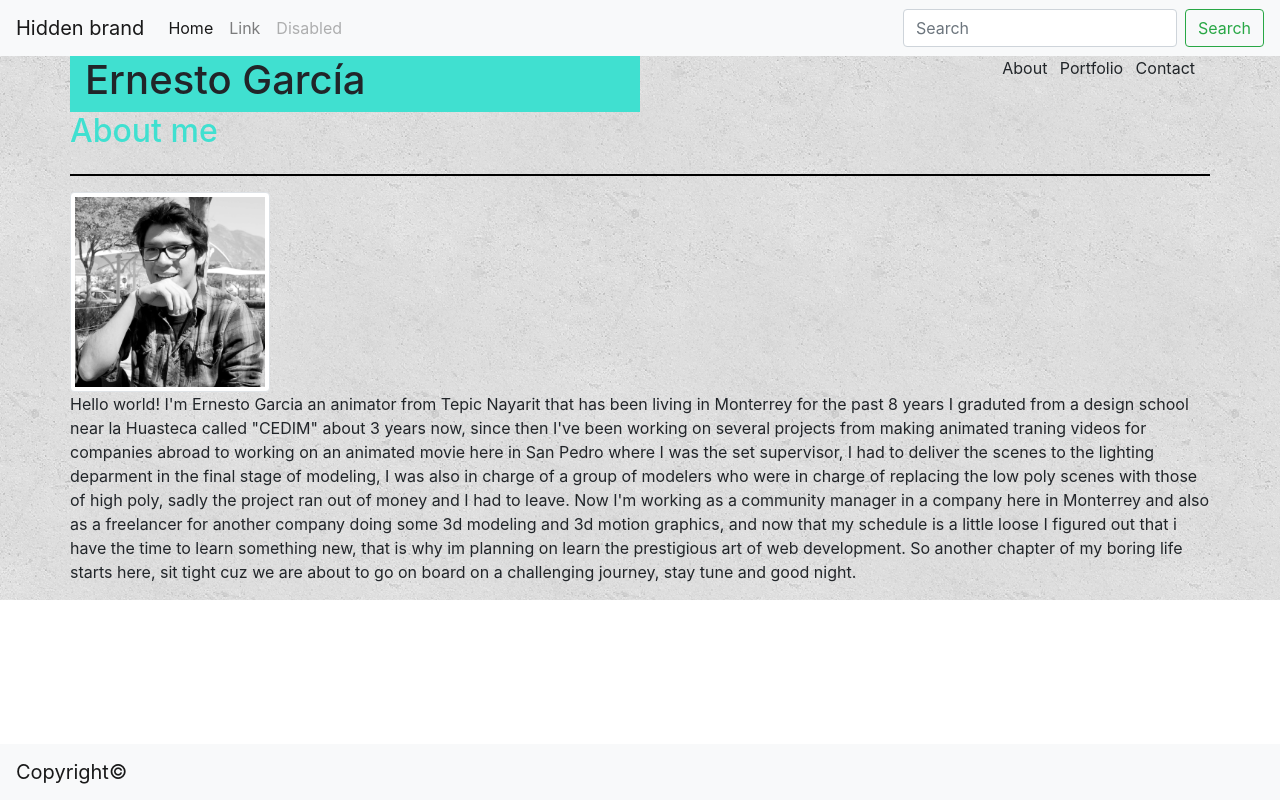
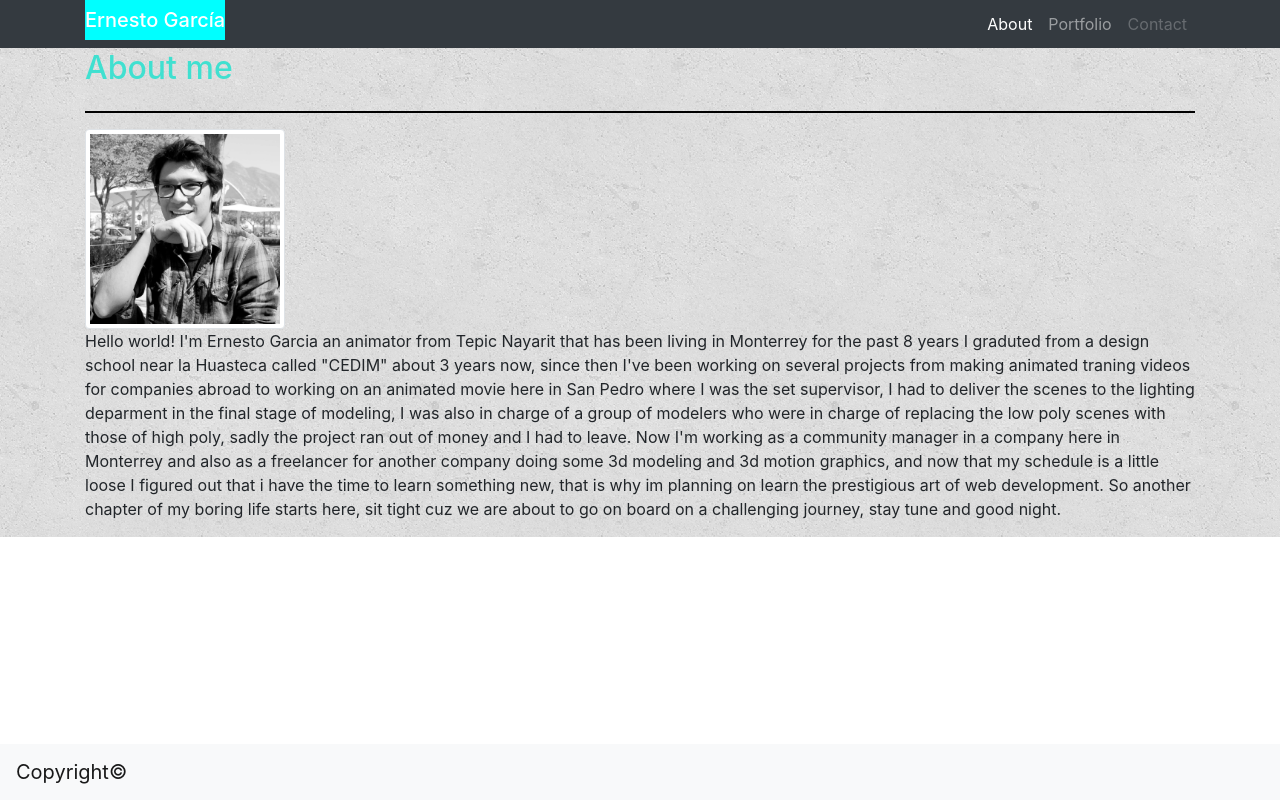
Before and after one commit to ErnestGR/Bootstrap-Portfolio, a plain HTML site: page index.html in a window 1280 px wide. Drawn offline with nearby package versions, Linux system fonts and the light colour scheme; files whose address does not match are found by name.

Commit message:
upload03

```diff
--- a/index.html
+++ b/index.html
@@ -1,32 +1,38 @@
 <!DOCTYPE html>
 <html lang="en-us">
+
 <head>
   <meta charset="UTF-8">
-<link rel="stylesheet" href="https://stackpath.bootstrapcdn.com/bootstrap/4.1.3/css/bootstrap.min.css" integrity="sha384-MCw98/SFnGE8fJT3GXwEOngsV7Zt27NXFoaoApmYm81iuXoPkFOJwJ8ERdknLPMO" crossorigin="anonymous">
+  <link rel="stylesheet" href="https://stackpath.bootstrapcdn.com/bootstrap/4.1.3/css/bootstrap.min.css" integrity="sha384-MCw98/SFnGE8fJT3GXwEOngsV7Zt27NXFoaoApmYm81iuXoPkFOJwJ8ERdknLPMO"
+    crossorigin="anonymous">
   <title>About</title>
 </head>
+
 <body>
-        <nav class="navbar navbar-expand-lg navbar-light bg-light">
-                <button class="navbar-toggler" type="button" data-toggle="collapse" data-target="#navbarTogglerDemo01" aria-controls="navbarTogglerDemo01" aria-expanded="false" aria-label="Toggle navigation">
+
+  <nav class="navbar navbar-expand-lg navbar-dark bg-dark" style="padding: 0">
+    <div class="container">
+    <button class="navbar-toggler" type="button" data-toggle="collapse" data-target="#navbarTogglerDemo01"
+      aria-controls="navbarTogglerDemo01" aria-expanded="false" aria-label="Toggle navigation">
       <span class="navbar-toggler-icon"></span>
     </button>
+
+
       <div class="collapse navbar-collapse" id="navbarTogglerDemo01">
-                  <a class="navbar-brand" href="#">Hidden brand</a>
-                  <ul class="navbar-nav mr-auto mt-2 mt-lg-0">
+        <h1 class="navbar-brand mr-auto" style="background-color: aqua">Ernesto García</h1>
+
+        <ul class="navbar-nav mt-2 mt-lg-0">
           <li class="nav-item active">
-                      <a class="nav-link" href="#">Home <span class="sr-only">(current)</span></a>
+            <a class="nav-link" href="#">About <span class="sr-only">(current)</span></a>
           </li>
           <li class="nav-item">
-                      <a class="nav-link" href="#">Link</a>
+            <a class="nav-link" href="#">Portfolio</a>
           </li>
           <li class="nav-item">
-                      <a class="nav-link disabled" href="#">Disabled</a>
+            <a class="nav-link disabled" href="#">Contact</a>
           </li>
         </ul>
-                  <form class="form-inline my-2 my-lg-0">
-                    <input class="form-control mr-sm-2" type="search" placeholder="Search" aria-label="Search">
-                    <button class="btn btn-outline-success my-2 my-sm-0" type="submit">Search</button>
-                  </form>
+      </div>
     </div>
   </nav>
 
@@ -34,17 +40,6 @@
   <div class="view" style="background-image: url('vintage-concrete.jpg'); background-repeat: repeat; background-position: top left;">
 
   <div class="container">
-                <div class="row">
-                <div class="col-sm-6" style="background-color: turquoise;">
-                    <h1>Ernesto García</h1>
-                </div>
-                <div class="col-sm-6 text-right">
-                <ul class="list-inline">
-                    <li class="list-inline-item">About</li>
-                    <li class="list-inline-item">Portfolio</li>
-                    <li class="list-inline-item">Contact</li>
-                </ul>
-                </div>
     <div class="row">
       <div class="col-sm-12">
       </div>
@@ -63,12 +58,21 @@
         </picture>
         <div class="row">
           <div class="col-sm-12">
-                        <p>Hello world! I'm Ernesto Garcia an animator from Tepic Nayarit that has been living in Monterrey for the past 8 years I graduted from a design school near la Huasteca called "CEDIM" about 3 years now, since then I've been working on several projects from making animated traning videos for companies abroad to working on an animated movie here in San Pedro where I was the set supervisor, I had to deliver the scenes to the lighting deparment in the final stage of modeling, I was also in charge of a group of modelers who were in charge of replacing the low poly scenes with those of high poly, sadly the project ran out of money and I had to leave.
+            <p>Hello world! I'm Ernesto Garcia an animator from Tepic Nayarit that has been living in Monterrey for the
+              past 8 years I graduted from a design school near la Huasteca called "CEDIM" about 3 years now, since
+              then I've been working on several projects from making animated traning videos for companies abroad to
+              working on an animated movie here in San Pedro where I was the set supervisor, I had to deliver the
+              scenes to the lighting deparment in the final stage of modeling, I was also in charge of a group of
+              modelers who were in charge of replacing the low poly scenes with those of high poly, sadly the project
+              ran out of money and I had to leave.
 
-                                Now I'm working as a community manager in a company here in Monterrey and also as a freelancer for another company doing some 3d modeling and 3d motion graphics, and now that my schedule is a little loose I figured out that i have the time to learn something new, that is why im planning on learn the prestigious art of web development.
+              Now I'm working as a community manager in a company here in Monterrey and also as a freelancer for
+              another company doing some 3d modeling and 3d motion graphics, and now that my schedule is a little loose
+              I figured out that i have the time to learn something new, that is why im planning on learn the
+              prestigious art of web development.
 
-                                So another chapter of my boring life starts here, sit tight cuz we are about to go on board on a challenging journey, stay tune and good night.</p>
-                        </div>
+              So another chapter of my boring life starts here, sit tight cuz we are about to go on board on a
+              challenging journey, stay tune and good night.</p>
           </div>
         </div>
       </div>
```
Lines whose indentation alone changed are shown as unchanged.
